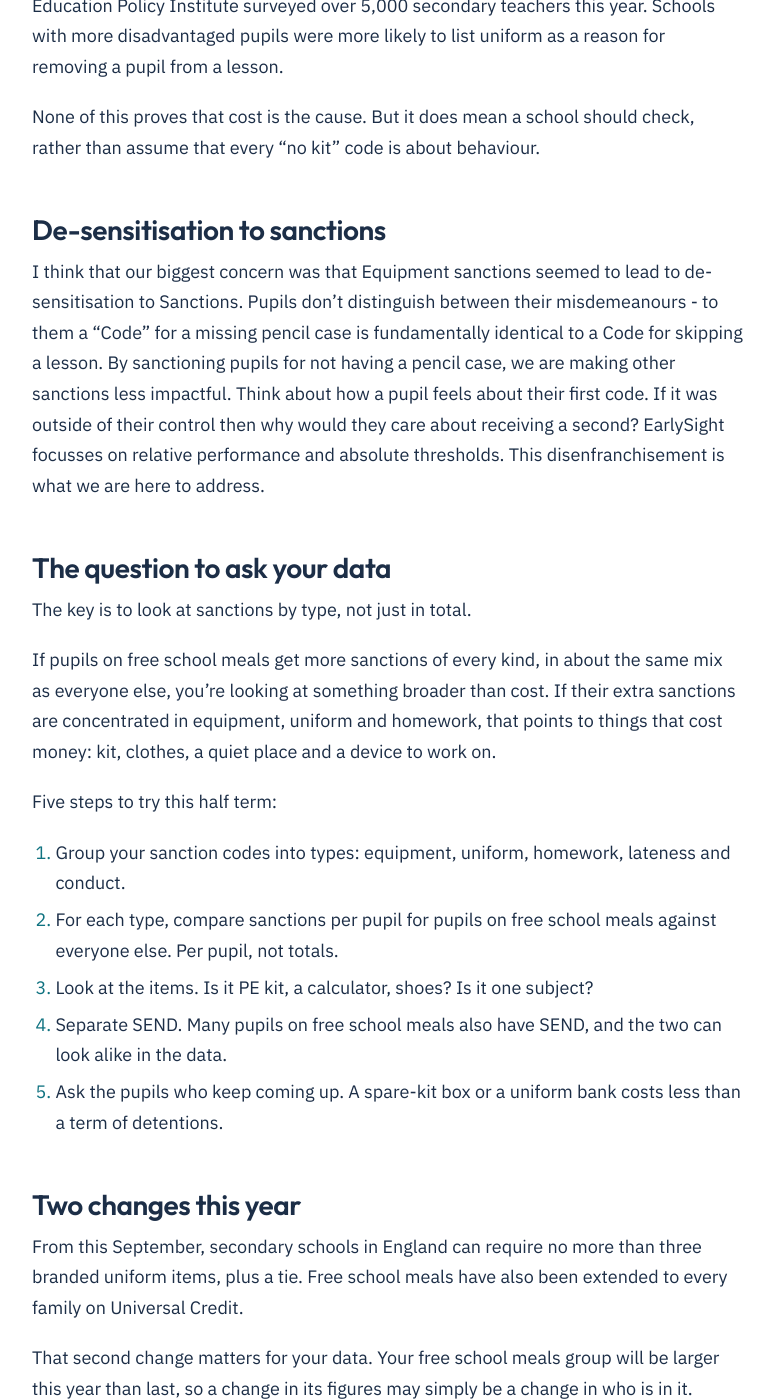
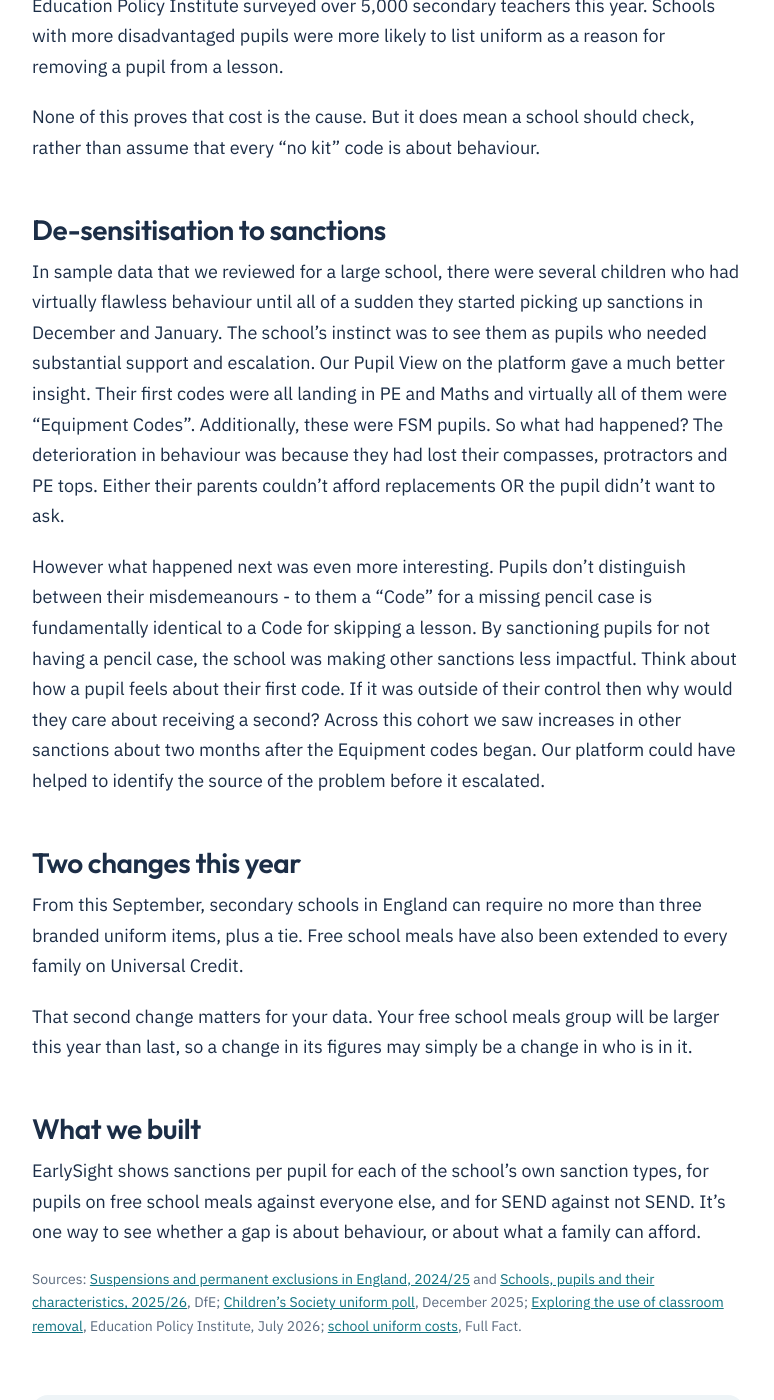
Before and after one commit to andysweeney/earlysight-website, a Jekyll site: the page built from _posts/2026-10-16-missing-kit-or-missing-money.md, in a window 1280 px wide and 1400 px high, scrolled down 1609 px. Shown: the whole window, without its empty margins (252-1026 px from the left). Built offline with Jekyll 4.4.1, drawn with Linux system fonts in a browser that asks for light colours; our own code applies the rules of GitHub Pages for plain Markdown files.

Commit message:
Update 2026-10-16-missing-kit-or-missing-money.md

```diff
--- a/_posts/2026-10-16-missing-kit-or-missing-money.md
+++ b/_posts/2026-10-16-missing-kit-or-missing-money.md
@@ -27,21 +27,10 @@ None of this proves that cost is the cause. But it does mean a school should che
 
 ## De-sensitisation to sanctions
 
-I think that our biggest concern was that Equipment sanctions seemed to lead to de-sensitisation to Sanctions. Pupils don't distinguish between their misdemeanours - to them a "Code" for a missing pencil case is fundamentally identical to a Code for skipping a lesson. By sanctioning pupils for not having a pencil case, we are making other sanctions less impactful. Think about how a pupil feels about their first code. If it was outside of their control then why would they care about receiving a second? EarlySight focusses on relative performance and absolute thresholds. This disenfranchisement is what we are here to address.
+In sample data that we reviewed for a large school, there were several children who had virtually flawless behaviour until all of a sudden they started picking up sanctions in December and January. The school's instinct was to see them as pupils who needed substantial support and escalation. Our Pupil View on the platform gave a much better insight. Their first codes were all landing in PE and Maths and virtually all of them were "Equipment Codes". Additionally, these were FSM pupils. So what had happened? The deterioration in behaviour was because they had lost their compasses, protractors and PE tops. Either their parents couldn't afford replacements OR the pupil didn't want to ask.
 
-## The question to ask your data
+However what happened next was even more interesting. Pupils don't distinguish between their misdemeanours - to them a "Code" for a missing pencil case is fundamentally identical to a Code for skipping a lesson. By sanctioning pupils for not having a pencil case, the school was making other sanctions less impactful. Think about how a pupil feels about their first code. If it was outside of their control then why would they care about receiving a second? Across this cohort we saw increases in other sanctions about two months after the Equipment codes began. Our platform could have helped to identify the source of the problem before it escalated.
 
-The key is to look at sanctions by type, not just in total.
-
-If pupils on free school meals get more sanctions of every kind, in about the same mix as everyone else, you're looking at something broader than cost. If their extra sanctions are concentrated in equipment, uniform and homework, that points to things that cost money: kit, clothes, a quiet place and a device to work on.
-
-Five steps to try this half term:
-
-1. Group your sanction codes into types: equipment, uniform, homework, lateness and conduct.
-2. For each type, compare sanctions per pupil for pupils on free school meals against everyone else. Per pupil, not totals.
-3. Look at the items. Is it PE kit, a calculator, shoes? Is it one subject?
-4. Separate SEND. Many pupils on free school meals also have SEND, and the two can look alike in the data.
-5. Ask the pupils who keep coming up. A spare-kit box or a uniform bank costs less than a term of detentions.
 
 ## Two changes this year
 
```
